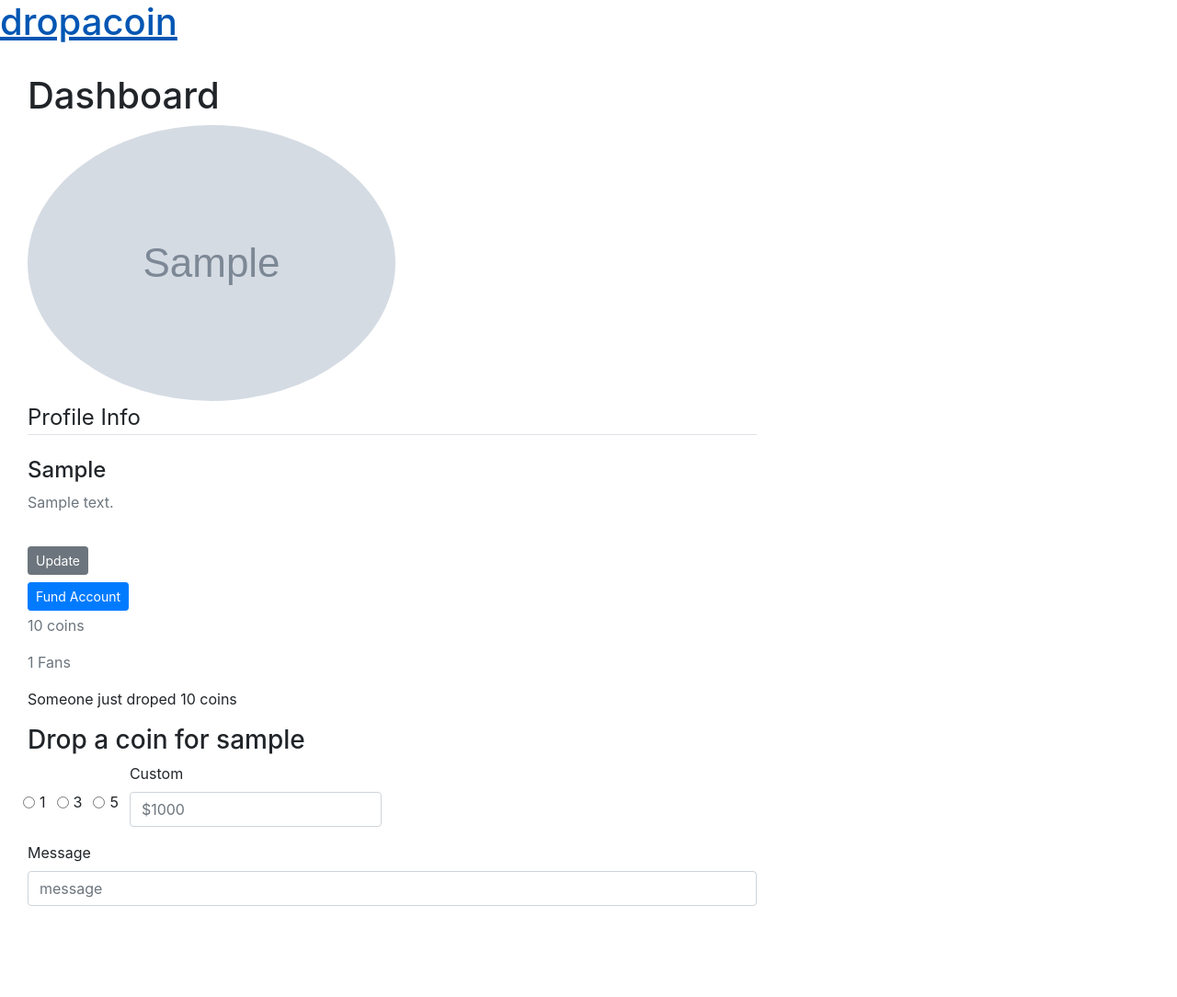
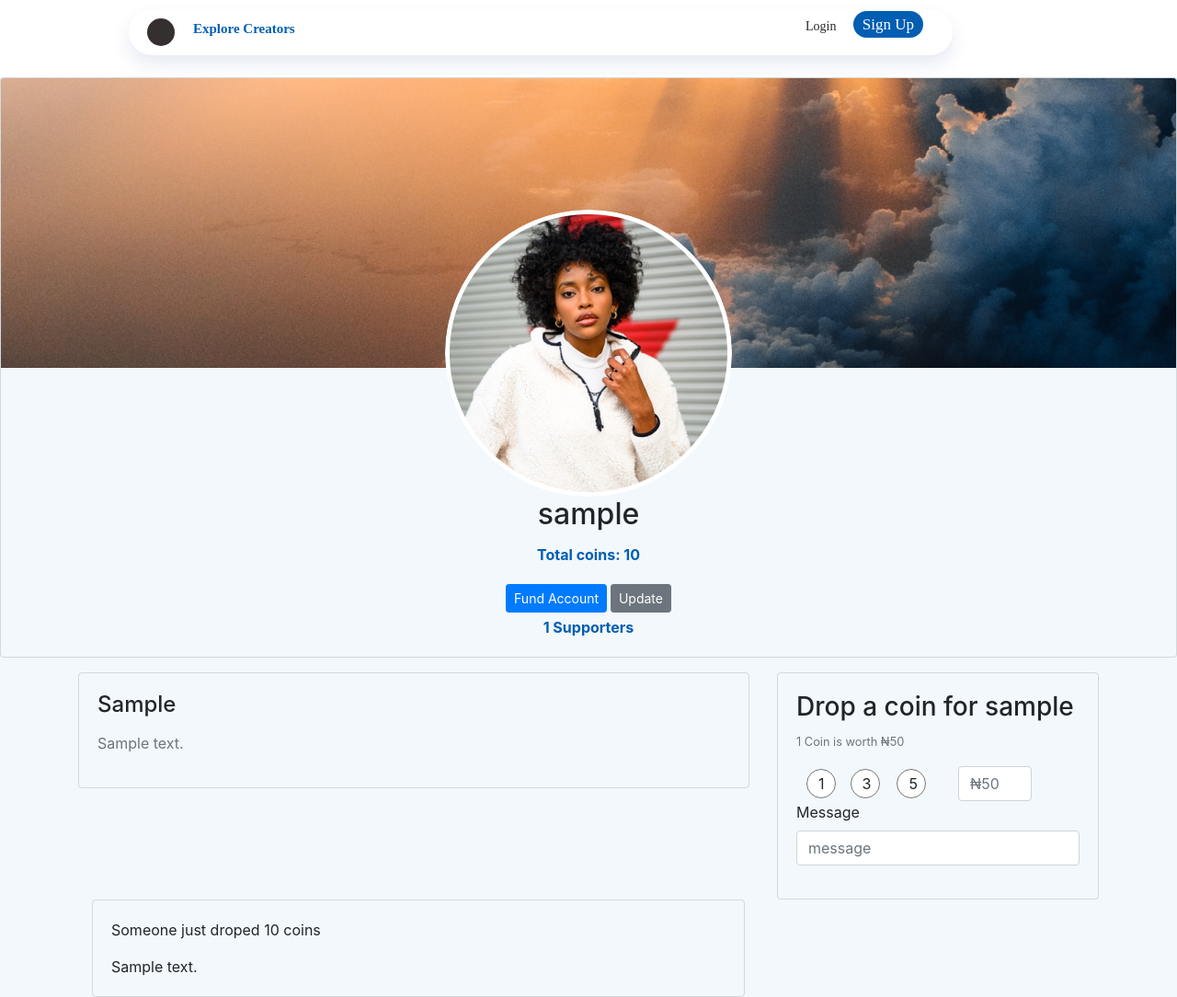
Before and after one commit to CaptainVee/dropacoin, a Django app: a page that uses account/templates/account/base.html in a window 1280 px wide. Shown: the whole page at 92% size. Before the commit the page ends 985 px from the top, so only its background shows below. Run offline with Django 3.2, Linux system fonts and the light colour scheme; a user stored in the database is signed in; tables that the repository leaves empty hold one stand-in row (values such as "Sample post"); grey boxes marked "Sample" are stand-in pictures.

Commit message:
finished dashboard

```diff
--- a/account/static/account/main.css
+++ b/account/static/account/main.css
@@ -12,6 +12,13 @@ body{
     background: white;
     margin-top: 0;
     padding-bottom: 90px;
+}
+.form-check-input{
+    width: 4rem;
+    height: 2rem;
+}
+.form-check-label{
+   margin-left: -40px;
 }
 .header{
     background-color: white;
--- a/account/templates/account/base.html
+++ b/account/templates/account/base.html
@@ -8,11 +8,28 @@
     <link rel="preconnect" href="https://fonts.googleapis.com">
     <link rel="preconnect" href="https://fonts.gstatic.com" crossorigin>
     <link href="https://fonts.googleapis.com/css2?family=Mulish:wght@400;600&display=swap" rel="stylesheet">
-  <link rel="stylesheet" type="text/css" href="{% static 'account/style.css' %}">
+  <link rel="stylesheet" type="text/css" href="{% static 'account/main.css' %}">
 </head>
+    <div class="header">
+        <div class="headerimg">
+            <a href="{% url 'landing_page' %}"><div class="imgs"><img src="" alt=""></div></a>
+            <h1>Explore Creators</h1>
+        </div>
 
-<h1><a href="{% url 'landing_page' %}">dropacoin</a></h1>
-	<div class="col-md-8">
+       <ul class="headerbtn">
+           <li>
+               <a href="{% url 'login' %}" class="istbtn" target="__self"> Login</a>
+
+           </li>
+           <li>
+               <a href="{% url 'signup' %}" class="zndbtn">Sign Up</a>
+
+
+           </li>
+
+       </ul>
+    </div>
+	<div class="">
 		{% if messages %}
 			{% for message in messages %}
 				<div class="alert alert-{{ message.tags }}">
--- a/donate/templates/donate/dashboard.html
+++ b/donate/templates/donate/dashboard.html
@@ -1,52 +1,56 @@
-
 {% extends "account/base.html" %}
 {% block content %}
 {% load static %}
+<div style="background: #F2F8FC;">
+<div class="card mb-3 container-xl text-center" style="background-color: inherit; max-width: inherit; padding-right: 0px; padding-left: 0px;">
+  <img src="{% static 'images/cover.png' %}" class="card-img-top" alt="...">
+  <div class="card-body" style="margin-top: -12rem;">
 
-<div class="container">
-  <h1>Dashboard</h1>
-      <div class="content-section">
-        <div class="media">
-          <img class="rounded-circle account-img" src="{{ profile.image.url }}">
+    <img class="rounded-circle account-img" src="{% static 'images/default.jpg' %}">
+
+    <div>
+    <h2 class="card-title">{{ profile.user.username }}</h2>
+    <strong style="color: #015EB2;">
+      {% if profile.user == user %}
+      <p class="card-text" >Total coins: {{ profile.account_balance }}</p>
+
+     <div>
+        <a class="btn btn-primary btn-sm " href="{% url 'get-amount' profile.user.username %}">Fund Account</a>
+
+              <a class="btn btn-secondary btn-sm mt-1 mb-1" href="">Update</a>
+            </div>
+      {% endif %}
+      <p class="card-text">{{ profile.fans.count }} Supporters</p>
+    </strong>
+    </div>
+  </div>
+
+
 
 </div>
-        <form>
-            <fieldset class="form-group">
-                <legend class="border-bottom mb-4">Profile Info</legend>
-          <div class="media-body">
+
+<div class="container-md">
+  <div class="row ">
+    <div class="col-8">
+      <div class="card" style="background-color: inherit;">
+        <div class="card-body">
             {% if profile.introduction %}
-            <h4 class="account-heading">{{ profile.introduction }}</h4>
+            <h4 class="card-title mb-3">{{ profile.introduction }}</h4>
             {% endif %}
-
             <p class="text-secondary">{{ profile.bio }}</p>
-
         </div>
-            </fieldset>
-          {% if profile.user == user %}
-        <div>
-              <a class="btn btn-secondary btn-sm mt-1 mb-1" href="">Update</a>
         </div>
-              <div>
-              <a class="btn btn-primary btn-sm mt-1 mb-1" href="{% url 'get-amount' profile.user.username %}">Fund Account</a>
-            </div>
-            <p class="text-secondary">{{ profile.account_balance }} coins</p>
-          {% endif %}
-          <p class="text-secondary">{{ profile.fans.count }} Fans</p>
-        </form>
-      </div>
-      <div>
-        {% for donation in donations %}
-        <p>{{ donation }}</p>
-        {% endfor %}
     </div>
 
-          <div class="row">
-            <div class="col-lg">
+    <div class="col-4">
+      <div class="card" style="background-color: inherit;">
+        <div class="card-body">
               <form action="{% url 'dashboard' profile.user.username %}" method="POST">
                   {% csrf_token %}
                   <h3>Drop a coin for {{ profile.user.username }}</h3>
+                  <p class="card-text"><small class="text-muted">1 Coin is worth ₦50</small></p>
                   <div class="form-row">
-
+                    <div style="display: flex;">
                     <div class="form-check form-check-inline">
                       <input class="form-check-input" type="radio" name="inlineRadioOptions" id="inlineRadio1" value="1">
                       <label class="form-check-label" for="inlineRadio1">1</label>
@@ -62,11 +66,10 @@
                       <label class="form-check-label" for="inlineRadio3">5</label>
                     </div>
 
-                  <div class="form-group">
-                    <label for="inputCustom">Custom</label>
-                    <input type="text" name="custom" class="form-control" id="inputCustom" placeholder="$1000">
+                  <div class="form-group mb-0" style="width: 5rem; margin-left: 2rem;">
+                    <input type="text" name="custom" class="form-control" id="inputCustom" placeholder="₦50">
                   </div>
-
+                  </div>
                   </div>
                   <div class="form-group">
                     <label for="inputMessage">Message</label>
@@ -77,10 +80,23 @@
                     {% endif %}
 
                 </form>
+        </div>
+        </div>
+    </div>
+  </div>
+
+{% for donation in donations %}
+    <div class="col-8">
+      <div class="card" style="background-color: inherit;">
+        <div class="card-body">
+        <p>{{ donation }}</p>
+        <p class="card-text" >{{ donation.message }}</p>
 
         </div>
         </div>
     </div>
+{% endfor %}
+</div>
 
-
+</div>
 {% endblock content %}
```
Also changed, not shown: account/static/images/cover.png (renamed from account/static/images/head.png). Lines whose indentation alone changed are shown as unchanged.
